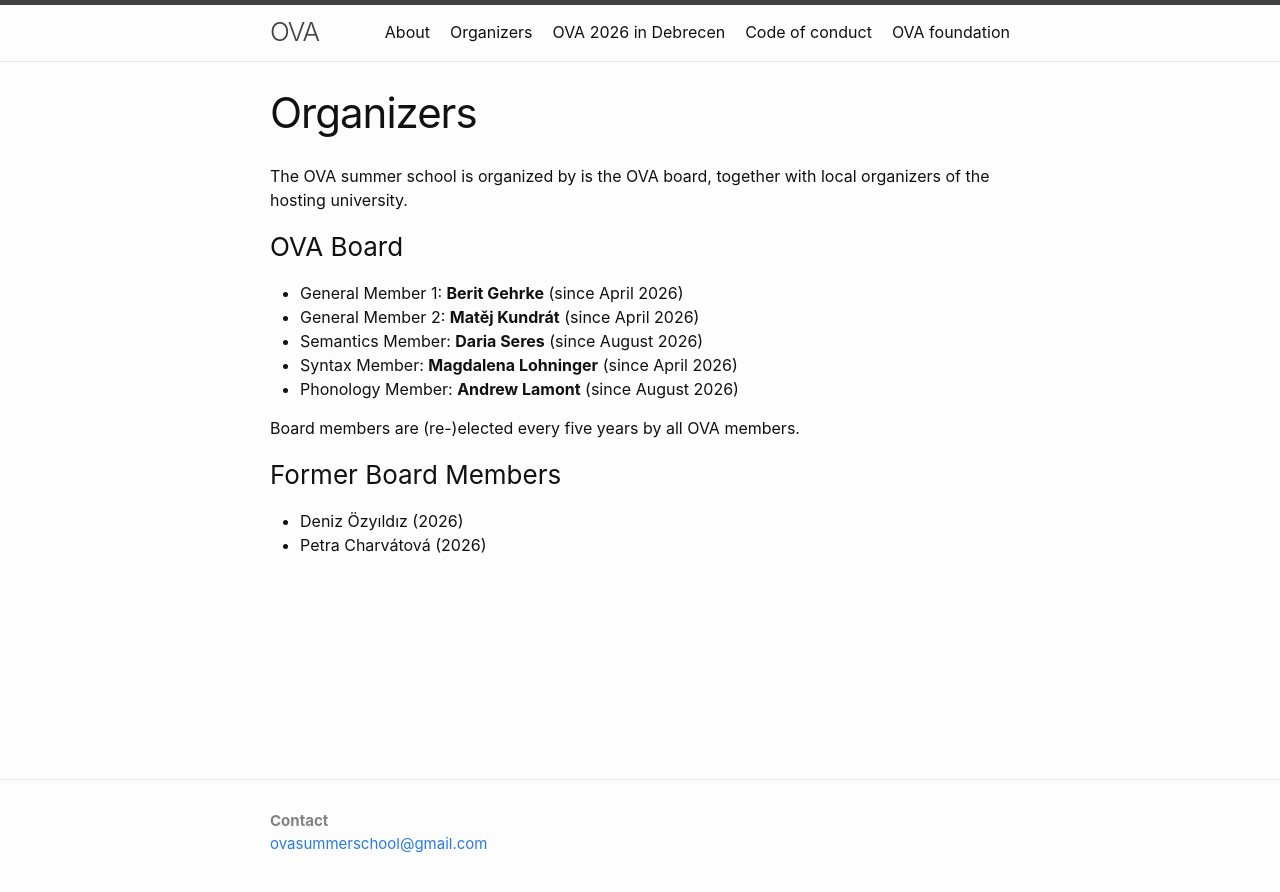
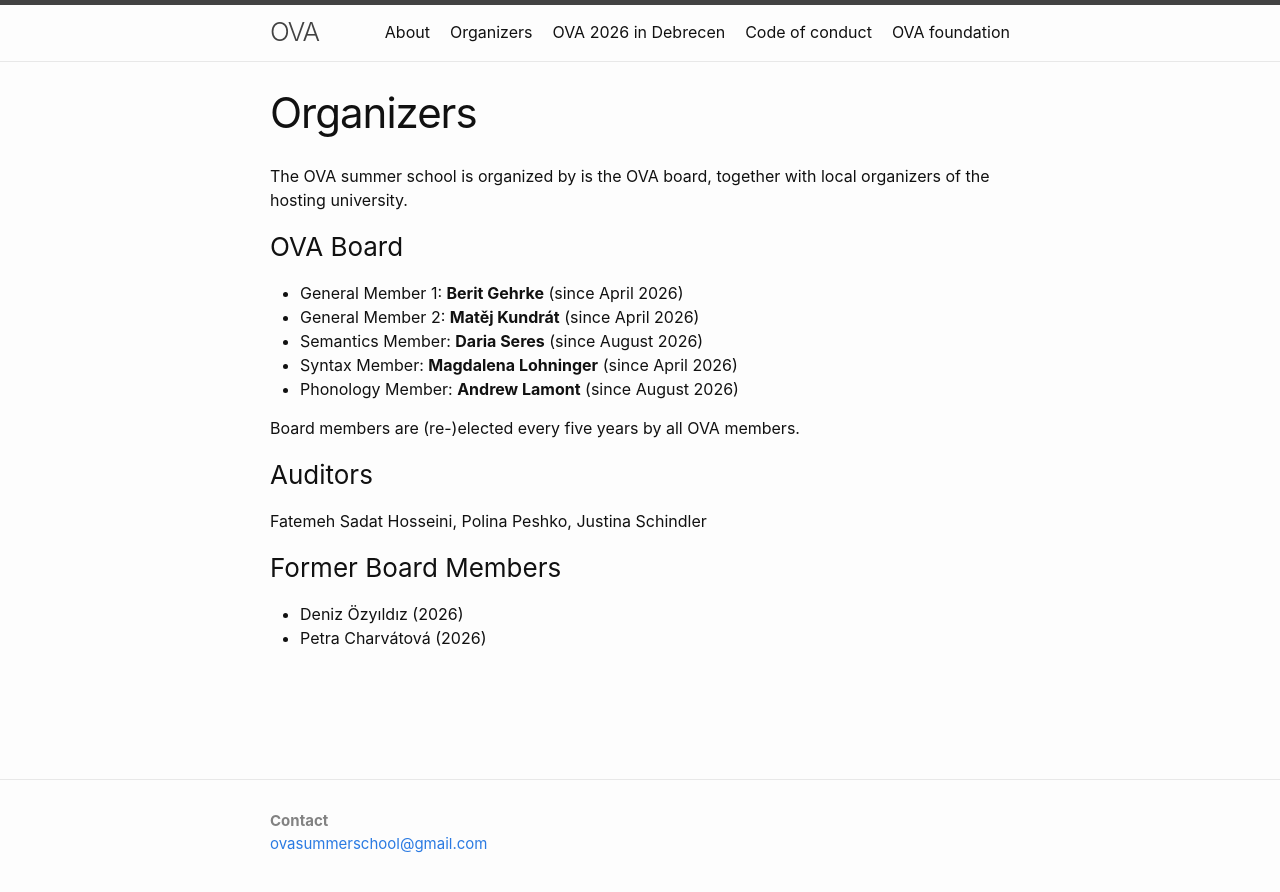
Before and after one commit to ovaschool/ovaschool.github.io, a Jekyll site: the page built from staticpages/1_organizers.markdown, in a window 1280 px wide. Shown: the top 892 px of the page. Built offline with Jekyll 4.4.1, drawn with Linux system fonts in a browser that asks for light colours.

Commit message:
Update 1_organizers.markdown

```diff
--- a/staticpages/1_organizers.markdown
+++ b/staticpages/1_organizers.markdown
@@ -17,6 +17,10 @@ The OVA summer school is organized by is the OVA board, together with local orga
 
 Board members are (re-)elected every five years by all OVA members.
 
+### Auditors
+
+Fatemeh Sadat Hosseini, Polina Peshko, Justina Schindler
+
 ### Former Board Members
 
 * Deniz Özyıldız (2026)
```
